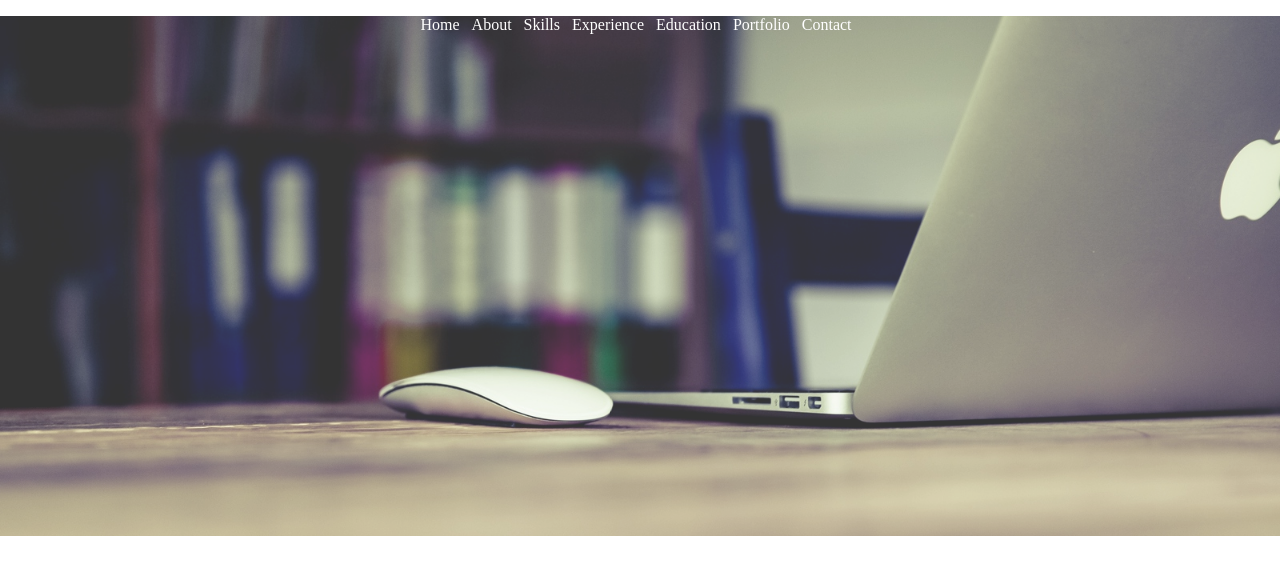
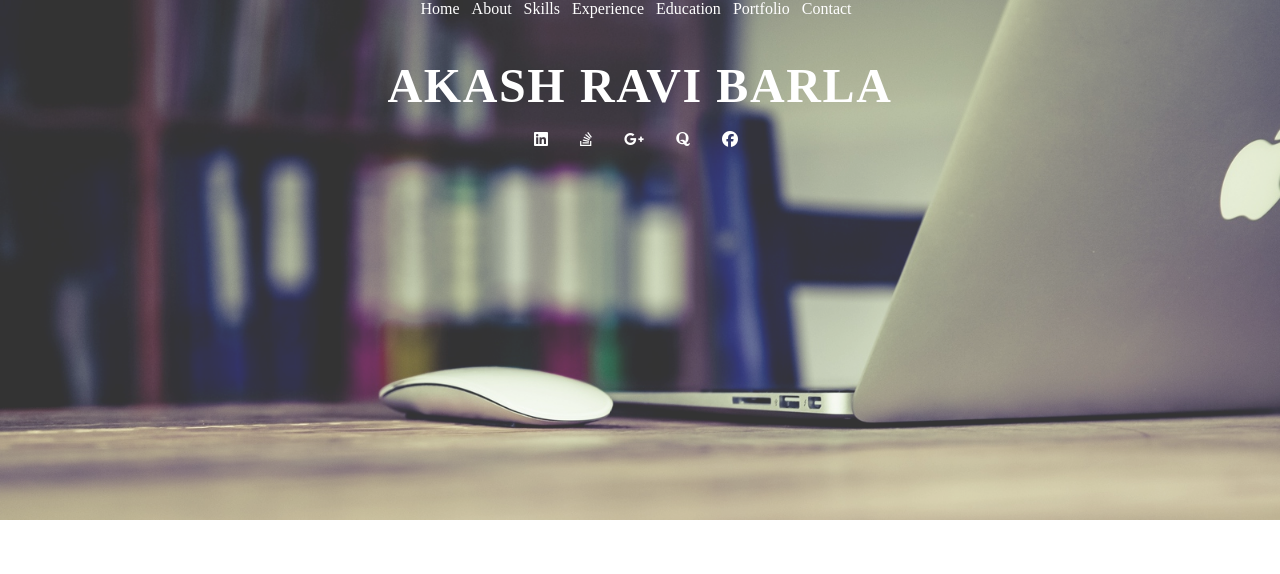
Before and after one commit to ravibarla/resume_project, a plain HTML site: page index.html in a window 1280 px wide. Drawn offline with Linux system fonts and the light colour scheme.

Commit message:
adding social icons

```diff
--- a/index.html
+++ b/index.html
@@ -4,11 +4,12 @@
 		<title>
 		</title>
 		<link rel="stylesheet" type="text/css" href="style.css">
+		<script src="https://kit.fontawesome.com/ba31761a56.js" crossorigin="anonymous"></script>
 	</head>
 	<body>
 		<header id="body-header">
 			<nav>
-				<ul class="horizontal-list text-center">
+				<ul class="horizontal-list text-center nav-menu">
 					<li><a href="#">Home</a></li>
 					<li><a href="#about">About</a></li>
 					<li><a href="#skills">Skills</a></li>
@@ -16,7 +17,35 @@
 					<li><a href="#education">Education</a></li>
 					<li><a href="#portfolio">Portfolio</a></li>
 					<li><a href="#contact">Contact</a></li>
+				</ul>
+			</nav>
+			<div id="name-social-container">
+					<div class="text-center">
+						<h1 id="my-name">
+							AKASH RAVI BARLA
+						</h1>
+					</div>
+					<div>
+						<ul class="horizontal-list text-center social-icons">
+							<li><a href="#">
+								<i class="fa-brands fa-linkedin"></i>
+							</a></li>
+							<li><a href="">
+								<i class="fa-brands fa-stack-overflow"></i>
+							</a></li>
+							<li><a href="">
+								<i class="fa-brands fa-google-plus-g"></i>
+							</a></li>
+							<li><a href="">
+								<i class="fa-brands fa-quora"></i>
+							</a></li>
+							<li><a href="">
+								<i class="fa-brands fa-facebook"></i>
+							</a></li>
 
+						</ul>
+					</div>
+				</div>
 		</header>
 		<main>
 			<section id="about">
--- a/style.css
+++ b/style.css
@@ -14,20 +14,26 @@ body{
 .horizontal-list{
 	list-style: none;
 	padding-left: 0px;
+	margin: 0px;
 }
 
 .horizontal-list li{
 	display:inline-block;
 	margin: 0px 8px 8px 0px;
+
 }
 
 .horizontal-list li a{
 	color:white;
 	text-decoration: none;
-	transition: color 0.5s,border-bottom 4s
+
 }
 
-.horizontal-list li a:hover{
+.nav-menu li a{
+	transition: color 0.5s,border-bottom 4s;
+}
+
+.nav-menu li a:hover{
 	color:lightgrey;
 	border-bottom: 1px solid white;
 }
@@ -35,3 +41,21 @@ body{
 .text-center{
 	text-align: center;
 }
+
+#my-name{
+	color: white;
+	font-size: 3rem;
+	font-weight: 700;
+	letter-spacing: 0.1rem;
+	margin-bottom: 0.5rem;
+}
+
+.social-icons li a i{
+	padding: 10px;
+	font-size: 1rem;
+	border-radius: 50%;
+}
+
+.social-icons li a i:hover{
+	box-shadow: 0px 0px 6px 4px rgba(230, 196, 196, 0.3);
+}
```
